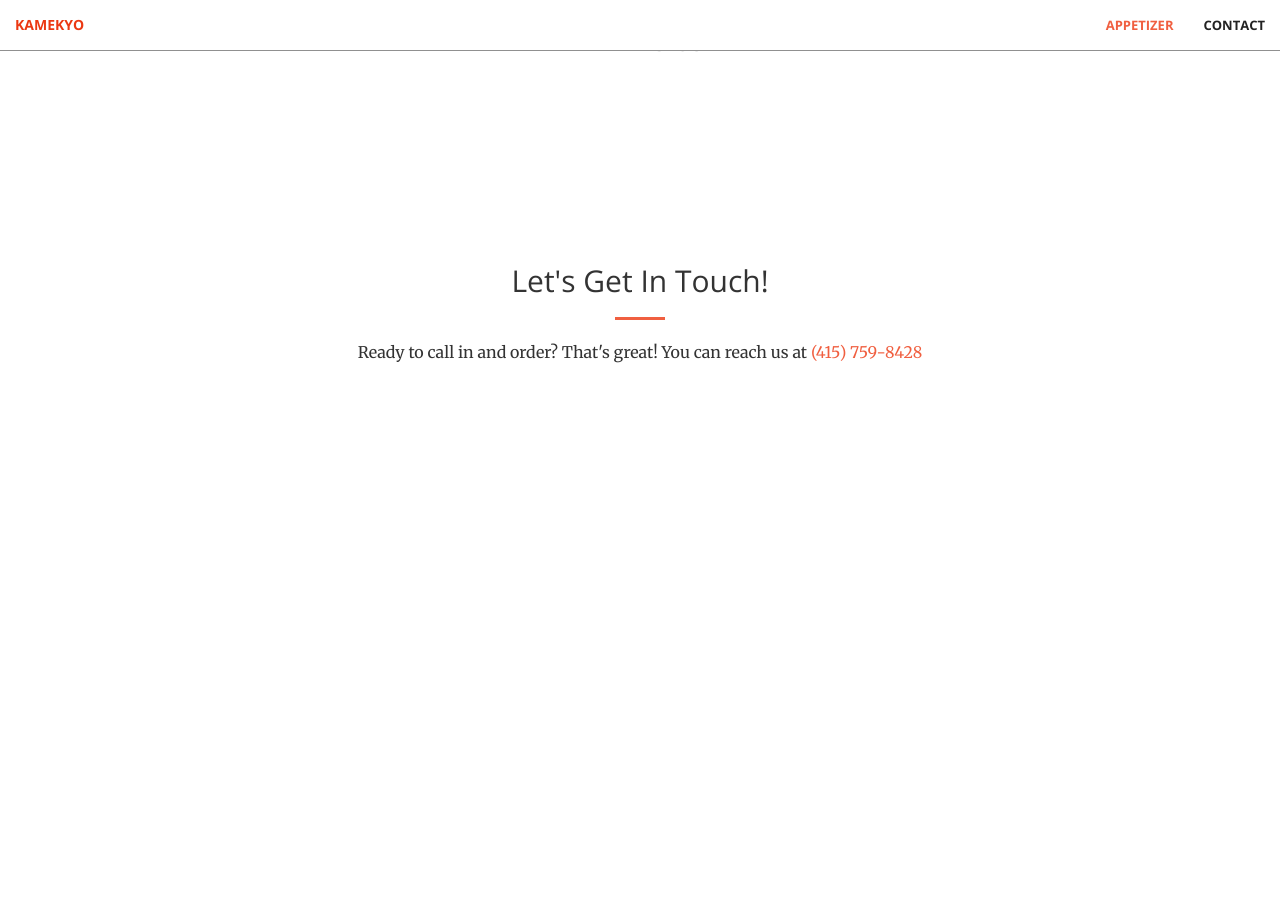
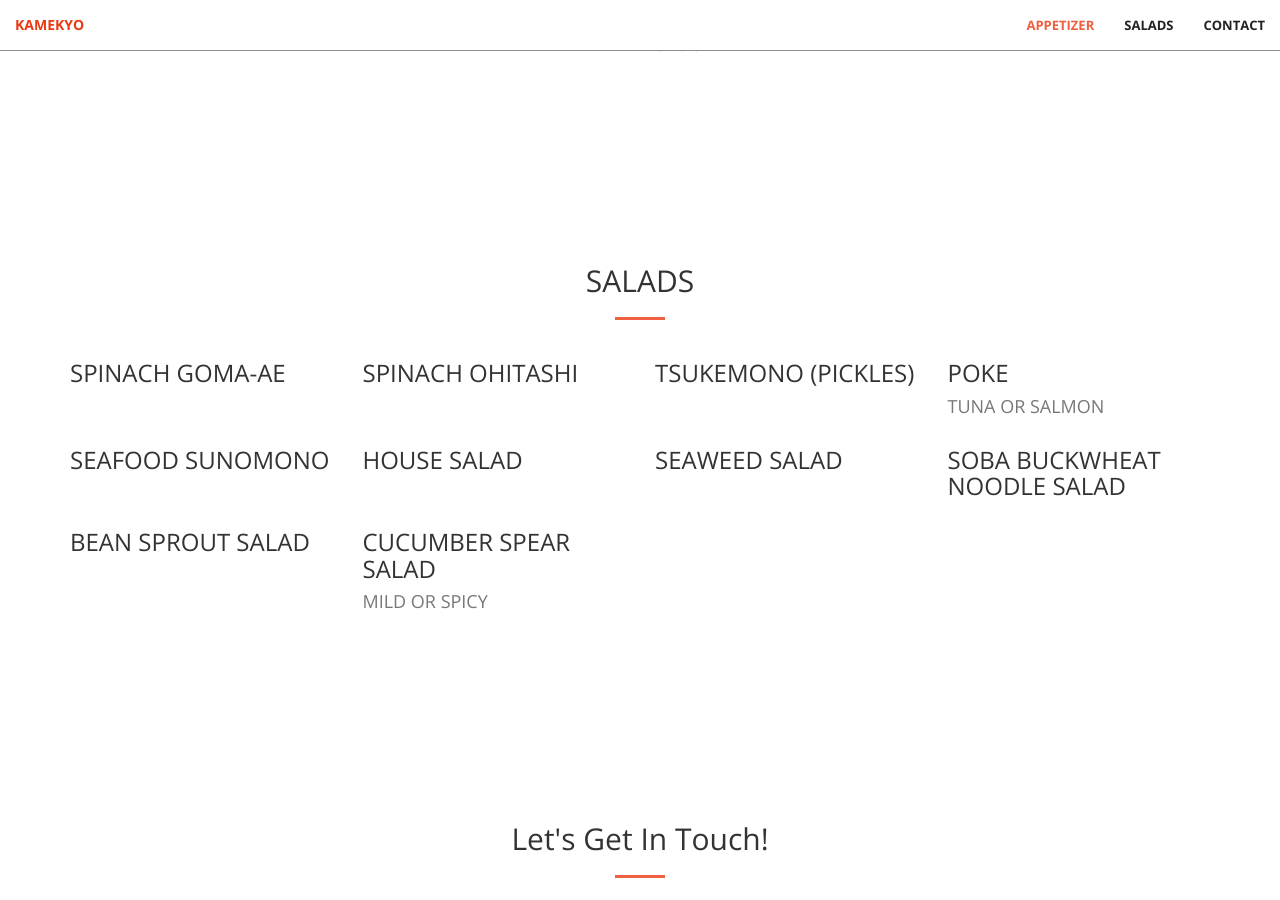
Before and after one commit to CyrusLiang/kamekyo, a Jekyll site: the page built from index.html, in a window 1280 px wide and 900 px high, scrolled down 1419 px. Built offline with Jekyll 4.4.1, drawn with Linux system fonts in a browser that asks for light colours; before the commit the page ends 1903 px from its top, so only the background shows below that.

Commit message:
Create salads.html

```diff
--- a/_includes/nav.html
+++ b/_includes/nav.html
@@ -28,6 +28,9 @@
                     <a class="page-scroll" href="#appetizers">Appetizer</a>
                 </li>
                 <li>
+                    <a class="page-scroll" href="#salads">Salads</a>
+                </li>
+                <li>
                     <a class="page-scroll" href="#contact">Contact</a>
                 </li>
             </ul>
--- /dev/null
+++ b/_includes/salads.html
@@ -0,0 +1,80 @@
+<section class="menu" id="salads">
+    <div class="container">
+        <div class="row">
+            <div class="col-lg-12 text-center">
+                <h2 class="section-heading">Salads</h2>
+                <hr class="primary">
+            </div>
+        </div>
+    </div>
+    <div class="container">
+        <div class="row">
+            <div class="col-lg-3 col-sm-6">
+                <div class="food-box">
+                    <h3>Spinach Goma-ae</h3>
+                    <h4 id="gomaae"></h4>
+                </div>
+            </div>
+            <div class="col-lg-3 col-sm-6">
+                <div class="food-box">
+                    <h3>Spinach Ohitashi</h3>
+                    <h4 id="ohitashi"></h4>
+                </div>
+            </div>
+            <div class="col-lg-3 col-sm-6">
+                <div class="food-box">
+                    <h3>Tsukemono (Pickles)</h3>
+                    <h4 id="tsukemono"></h4>
+                </div>
+            </div>
+            <div class="col-lg-3 col-sm-6">
+                <div class="food-box">
+                    <h3>Poke</h3>
+                    <h4 class="text-muted">Tuna or salmon</h4>
+                    <h4 id="poke"></h4>
+                </div>
+            </div>
+        </div>
+        <div class="row">
+            <div class="col-lg-3 col-sm-6">
+                <div class="food-box">
+                    <h3>Seafood Sunomono</h3>
+                    <h4 id="sunomono"></h4>
+                </div>
+            </div>
+            <div class="col-lg-3 col-sm-6">
+                <div class="food-box">
+                    <h3>House Salad</h3>
+                    <h4 id="houses"></h4>
+                </div>
+            </div>
+            <div class="col-lg-3 col-sm-6">
+                <div class="food-box">
+                    <h3>Seaweed Salad</h3>
+                    <h4 id="seaweed"></h4>
+                </div>
+            </div>
+            <div class="col-lg-3 col-sm-6">
+                <div class="food-box">
+                    <h3>Soba Buckwheat Noodle Salad</h3>
+                    <h4 id="sobas"></h4>
+                </div>
+            </div>
+        </div>
+        <div class="row">
+            <div class="col-lg-3 col-sm-6">
+                <div class="food-box">
+                    <h3>Bean Sprout Salad</h3>
+                    <h4 id="bean"></h4>
+                </div>
+            </div>
+            <div class="col-lg-3 col-sm-6">
+                <div class="food-box">
+                    <h3>Cucumber Spear Salad</h3>
+                    <h4 class="text-muted">Mild or Spicy</h4>
+                    <h4 id="cucumber"></h4>
+                </div>
+            </div>
+        </div>
+    </div>
+</section>
--- a/_layouts/front.html
+++ b/_layouts/front.html
@@ -11,6 +11,7 @@
   {% include portfolio.html %}
   {% include aside.html %} -->
   {% include appetizers.html %}
+  {% include salads.html %}
   {% include contact.html %}
   {% include scripts.html %}
 </body>
```
